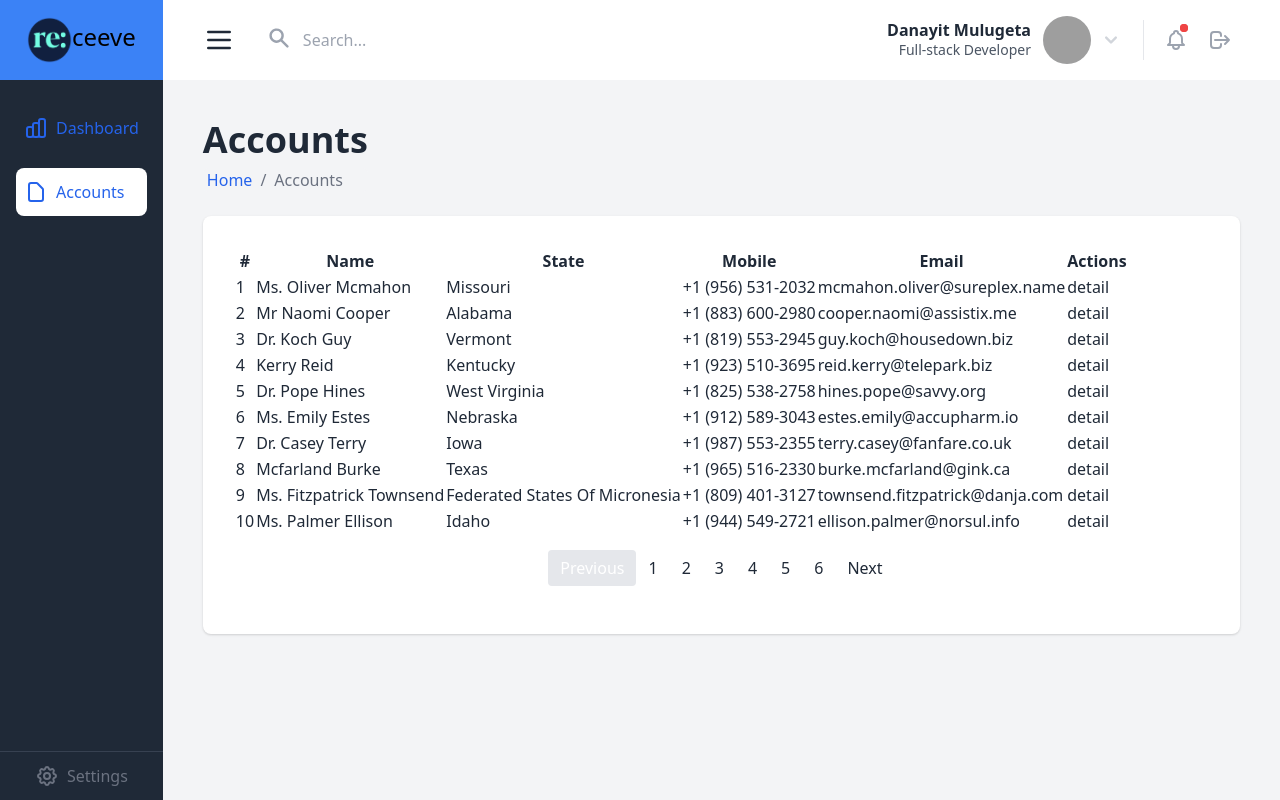
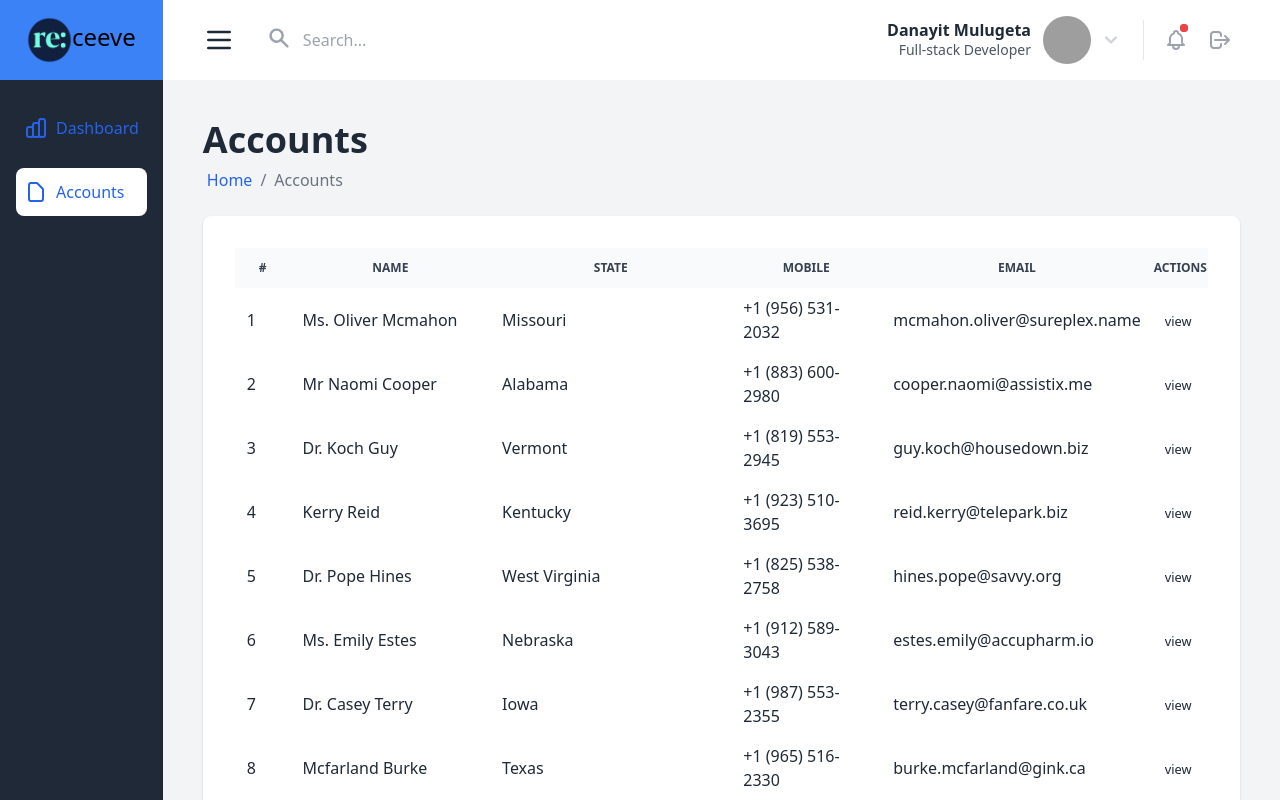
Before and after one commit to Dayni0603/receeve, a Vue app: page /accounts in a window 1280 px wide. Shown: the top 800 px of the page. Built offline with nearby package versions, Linux system fonts and the light colour scheme; data requests are answered from the project's data file; grey boxes are pictures that could not be loaded.

Commit message:
css fixes

```diff
--- a/src/components/Pagination.vue
+++ b/src/components/Pagination.vue
@@ -12,31 +12,11 @@
             >Previous</a
           >
         </li>
-        <!-- <li class="page-item">
-          <a
-            class="page-link relative block py-1.5 px-3 rounded border-0 bg-transparent outline-none transition-all duration-300 rounded text-gray-800 hover:text-gray-800 hover:bg-gray-200 focus:shadow-none"
-            @click="changePage('', 1)"
-            >1</a
-          >
-        </li>
-        <li class="page-item">
-          <a
-            class="page-link relative block py-1.5 px-3 rounded border-0 bg-transparent outline-none transition-all duration-300 rounded text-gray-800 hover:text-gray-800 hover:bg-gray-200 focus:shadow-none"
-            @click="changePage('', 2)"
-            >2</a
-          >
-        </li>
-        <li class="page-item">
-          <a
-            class="page-link relative block py-1.5 px-3 rounded border-0 bg-transparent outline-none transition-all duration-300 rounded text-gray-800 hover:text-gray-800 hover:bg-gray-200 focus:shadow-none"
-            @click="changePage('', 3)"
-            >3</a
-          >
-        </li> -->
+
         <li class="page-item" v-for="index in totalPages" :key="index">
           <a
             class="page-link relative block py-1.5 px-3 rounded border-0 bg-transparent outline-none transition-all duration-300 rounded text-gray-800 hover:text-gray-800 hover:bg-gray-200 focus:shadow-none"
-            :class="page == index ? 'bg-white' : ''"
+            :class="page == index ? 'bg-gray-400' : ''"
             @click="changePage('', index)"
             >{{ index }}</a
           >
--- a/src/pages/AccountDetail.vue
+++ b/src/pages/AccountDetail.vue
@@ -94,6 +94,7 @@
       >
         <div class="px-6 py-5 font-semibold border-b border-gray-100">
           Claims
+
         </div>
         <div class="p-4 flex-grow">
           <div>
--- a/src/pages/Accounts.vue
+++ b/src/pages/Accounts.vue
@@ -11,36 +11,38 @@
     <section class="">
       <div class="p-8 bg-white shadow rounded-lg">
         <table>
-          <thead>
-            <th scope="col">#</th>
-            <th scope="col" v-for="column in columns" :key="column.id">
+          <thead
+            class="text-xs text-gray-700 uppercase bg-gray-50 dark:bg-gray-700 dark:text-gray-400"
+          >
+            <th scope="col" class="py-3 px-6">#</th>
+            <th scope="col" class="py-3 px-6" v-for="column in columns" :key="column.id">
               {{ column.text }}
             </th>
             <th v-if="actions !== undefined && actions.length != 0">Actions</th>
           </thead>
           <tbody>
             <tr v-for="(item, i) in accounts" :key="item.id">
-              <td scope="row">
+              <td scope="row" class="py-2 px-3">
                 <span> {{ i + 1 }}</span>
               </td>
-              <td scope="row">
+              <td scope="row" class="py-2 px-3">
                 <span>
                   {{ item.debtor.title }} {{ item.debtor.firstName }}
                   {{ item.debtor.lastName }}</span
                 >
               </td>
-              <td scope="row">
+              <td scope="row" class="py-2 px-3">
                 <span>{{ item.debtor.address.state }}</span>
               </td>
-              <td scope="row">
+              <td scope="row" class="py-2 px-3">
                 <span>{{ item.debtor.mobilePhone }}</span>
               </td>
-              <td scope="row">
+              <td scope="row" class="py-2 px-3">
                 <span>{{ item.debtor.email }}</span>
               </td>
-              <td scope="row">
+              <td scope="row" class="py-2 px-3">
                 <a @click="$router.push(`accounts/detail/${item.id}`)"
-                  >detail</a
+                  ><small>view</small></a
                 >
               </td>
             </tr>
```
Lines whose indentation alone changed are shown as unchanged.
